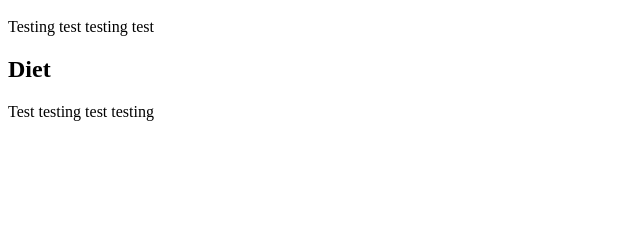
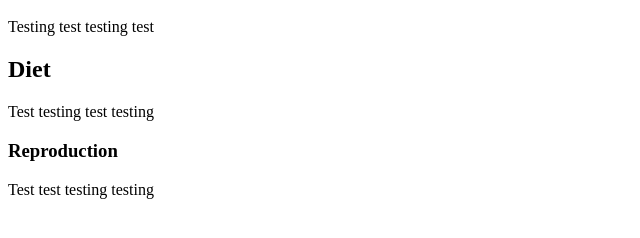
Before and after one commit to mikaelaSoderberg/Jerboa, a plain HTML site: page index.html in a window 1280 px wide. Shown: the part 48-286 px from the top of the page, without its empty margins (0-640 px from the left). Drawn offline with Linux system fonts and the light colour scheme.

Commit message:
Reproduction

```diff
--- a/index.html
+++ b/index.html
@@ -3,3 +3,6 @@
 
 <h2>Diet</h2>
 <p>Test testing test testing</p>
+
+<h3>Reproduction</h3>
+<p>Test test testing testing</p>
```
